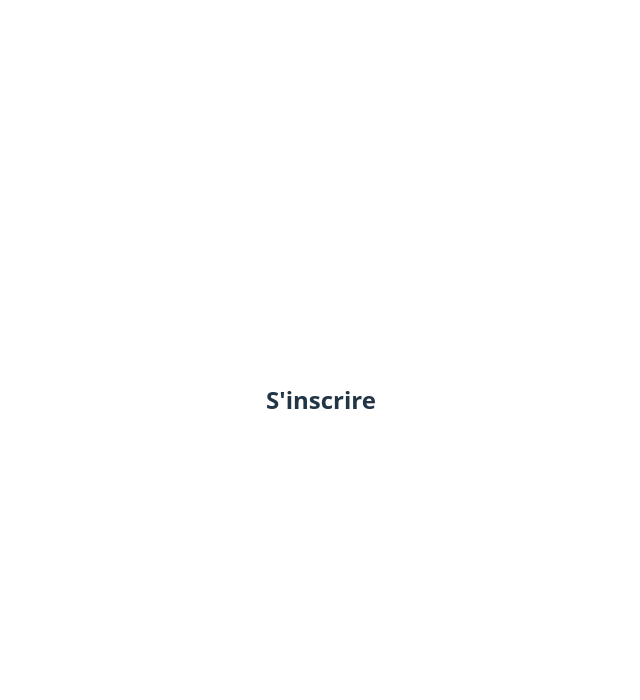
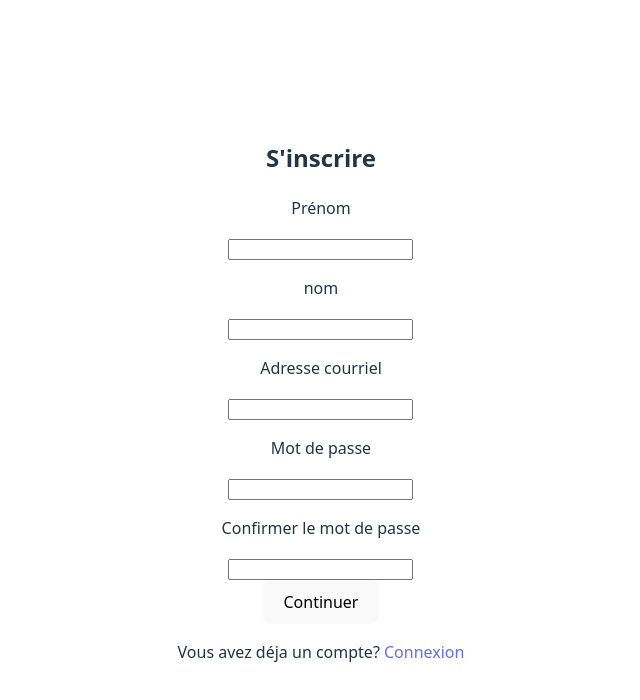
Before and after one commit to Soglo3006/ai_fake_news_detector_2, a React (Vite) app in the folder frontend/: page /inscrire in a window 1280 px wide. Shown: the top 700 px of the page, without its empty margins (319-959 px from the left). Built offline with nearby package versions, Linux system fonts and the light colour scheme.

Commit message:
Page register html done

```diff
--- a/frontend/src/Login.jsx
+++ b/frontend/src/Login.jsx
@@ -1,4 +1,5 @@
 import { useState } from "react";
+import { Link } from "react-router-dom";
 
 function Login() {
     const [email,SetEmail] = useState("");
@@ -26,7 +27,7 @@ function Login() {
             <button>
                 Continuer
             </button><br></br>
-            <p>Aucun compte</p>
+            <p>Aucun compte? <Link to="/inscrire">inscrire</Link></p>
         </div>
     );
 }
--- a/frontend/src/Register.jsx
+++ b/frontend/src/Register.jsx
@@ -1,11 +1,61 @@
 import { useState } from "react";
-import App from "./App";
+import { Link } from "react-router-dom";
 
 function Register(){
     const [name,setName] = useState("")
-
+    const [prenom,setPrenom] = useState("")
+    const [email,SetEmail] = useState("");
+    const [password,SetPassword] = useState("");
+    const [confirmPassword,SetConfirmPassword] = useState("")
     return(
-        <h2>S'inscrire</h2>
+        <div className="Tab-inscrire">
+            <h2>S'inscrire</h2>
+            <div className="nom-prenom">
+                <p>Prénom</p><input
+                type="text"
+                className="prénom-input"
+                autoComplete="off"
+                value={prenom}
+                onChange={(e) => setPrenom(e.target.value)}
+                ></input>
+                <p>nom</p>
+                <input
+                type="text"
+                className="nom-input"
+                autoComplete="off"
+                value={name}
+                onChange={(e) => setName(e.target.value)}
+                ></input>
+            </div>
+            <p>Adresse courriel</p>
+            <input
+                type="email"
+                className="mail-input"
+                autoComplete="off"
+                value={email}
+                onChange={(e) => SetEmail(e.target.value)}
+                ></input>
+            <p>Mot de passe</p>
+            <input
+                type="password"
+                className="password-input"
+                autoComplete="off"
+                value={password}
+                onChange={(e) => SetPassword(e.target.value)}
+                ></input>
+            <p>Confirmer le mot de passe</p>
+            <input
+                type="password"
+                className="confirm-passsword-input"
+                autoComplete="off"
+                value={confirmPassword}
+                onChange={(e) => SetConfirmPassword(e.target.value)}
+                ></input>
+            <div className="button-continue">
+                <button>Continuer</button>
+            </div>
+            <p>Vous avez déja un compte? <Link to="/login">Connexion</Link></p>
+        </div>
     );
 }
 
```
